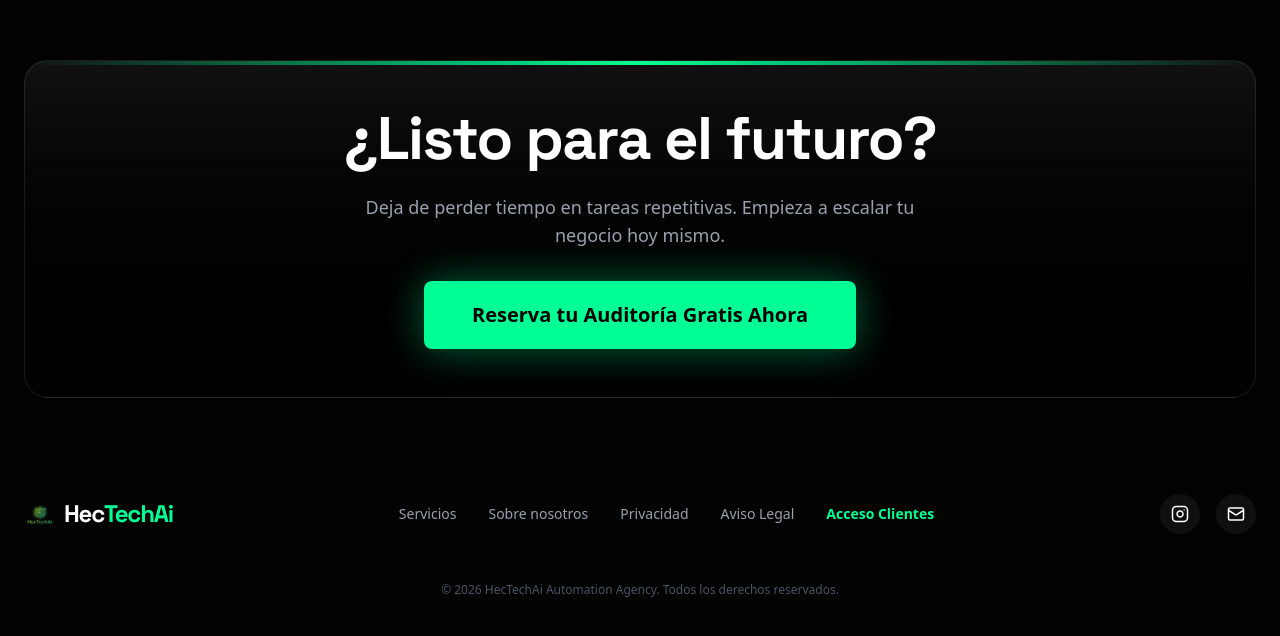
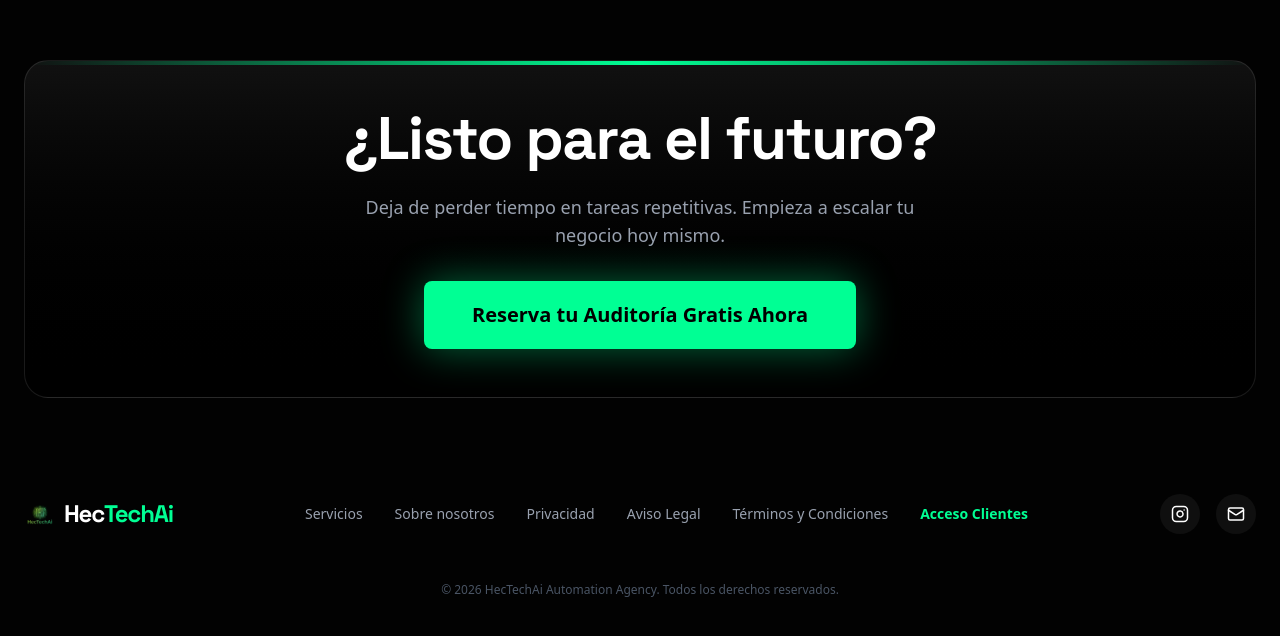
Before and after one commit to iahectorbarberasanchez-collab/hectech-agencia, a Next.js app: page / in a window 1280 px wide. Shown: the part 7931-8567 px from the top of the page. Built offline with nearby package versions, Linux system fonts and the light colour scheme; no server answers.

Commit message:
feat: add terms link to footer

```diff
--- a/src/app/page.tsx
+++ b/src/app/page.tsx
@@ -1066,6 +1066,7 @@ const Footer = () => {
             <a href="#sobre-nosotros" className="hover:text-white transition-colors">Sobre nosotros</a>
             <a href="/privacidad" className="hover:text-white transition-colors">Privacidad</a>
             <a href="/legal" className="hover:text-white transition-colors">Aviso Legal</a>
+            <a href="/terms" className="hover:text-white transition-colors">Términos y Condiciones</a>
             <a href="/dashboard" className="text-[#00FF94] font-bold hover:brightness-125 transition-all">Acceso Clientes</a>
           </div>
 
```
